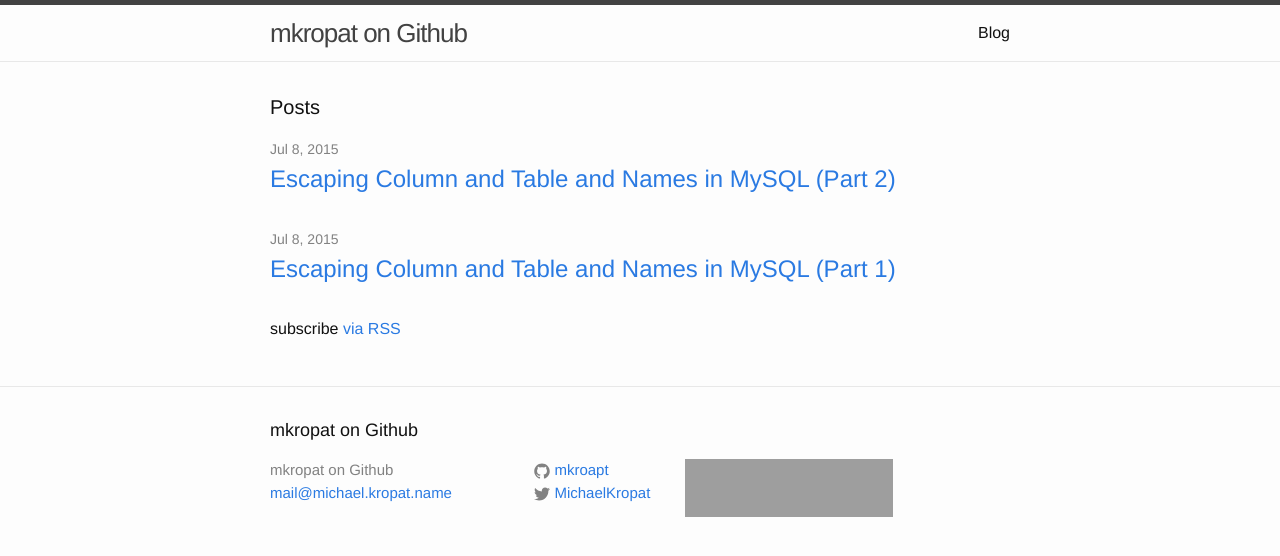
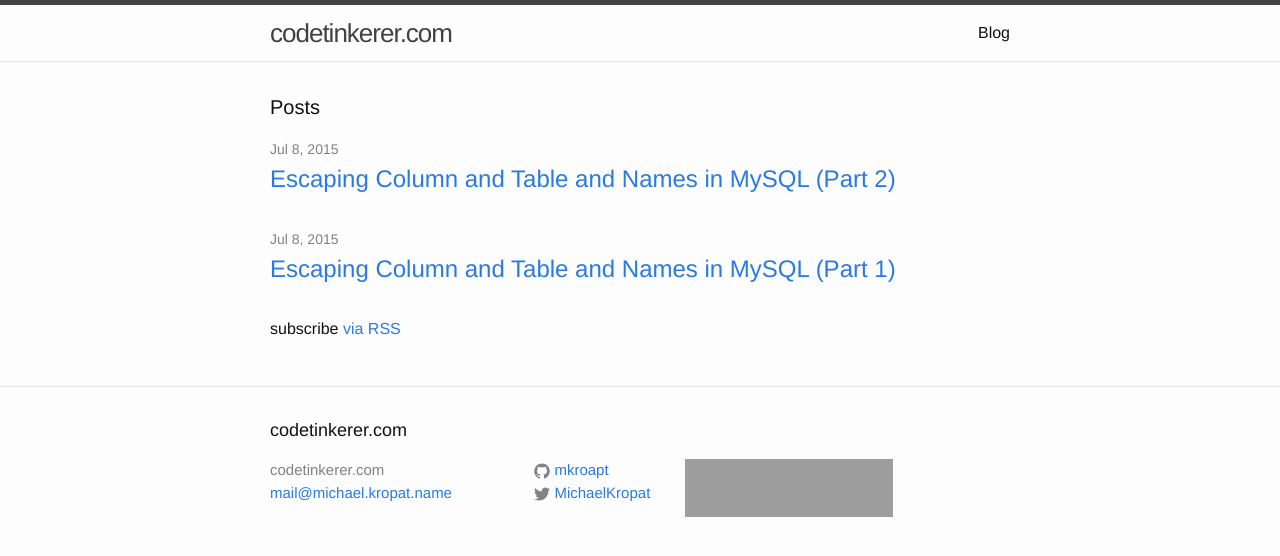
Before and after one commit to mkropat/mkropat.github.io, a Jekyll site: the page built from blog.md, in a window 1280 px wide. Shown: the top 556 px of the page. Built offline with Jekyll 4.4.1, drawn with Linux system fonts in a browser that asks for light colours; Markdown is read by kramdown in place of the engine named in the settings; grey boxes are pictures that could not be loaded.

Commit message:
Update title

```diff
--- a/_config.yml
+++ b/_config.yml
@@ -1,8 +1,8 @@
 # Site settings
-title: mkropat on Github
+title: codetinkerer.com
 email: mail@michael.kropat.name
 baseurl: "" # the subpath of your site, e.g. /blog/
-url: "http://mkropat.github.io" # the base hostname & protocol for your site
+url: "http://www.codetinkerer.com" # the base hostname & protocol for your site
 twitter_username: MichaelKropat
 github_username:  mkroapt
 
```
